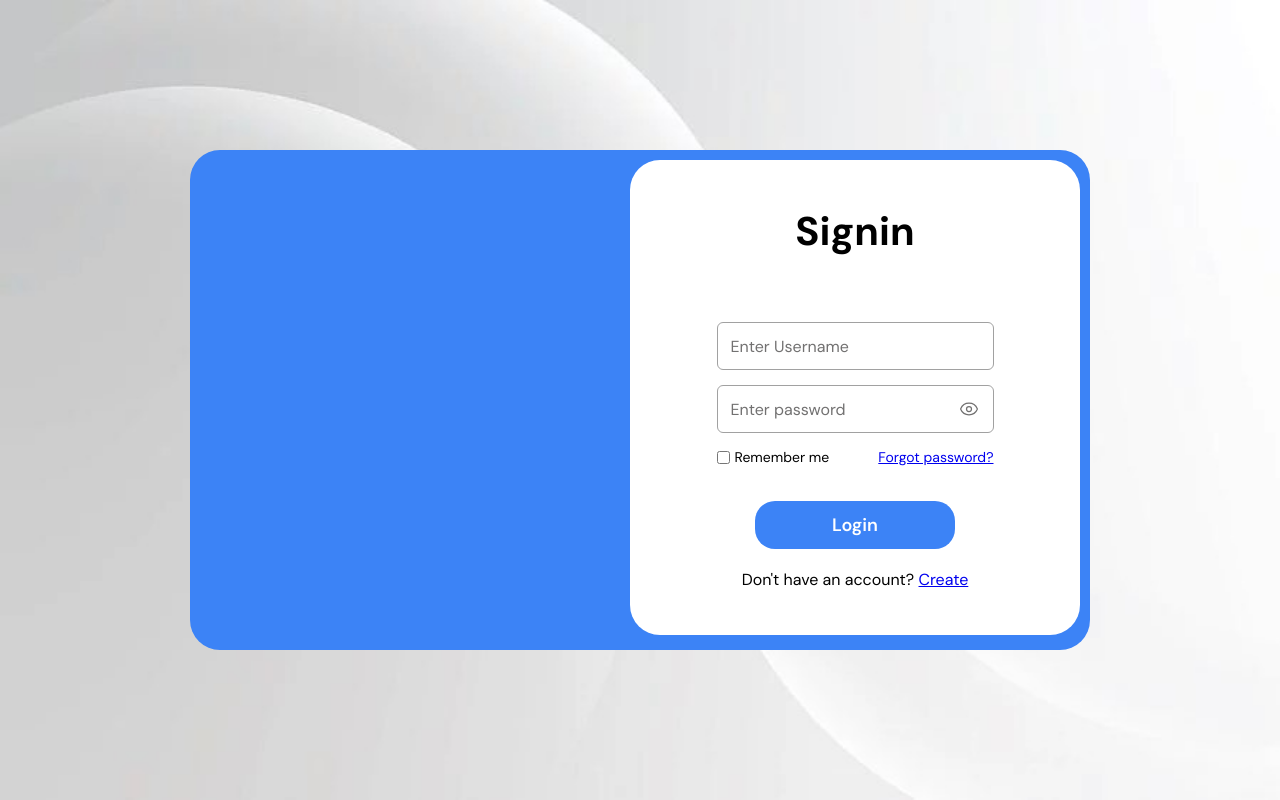
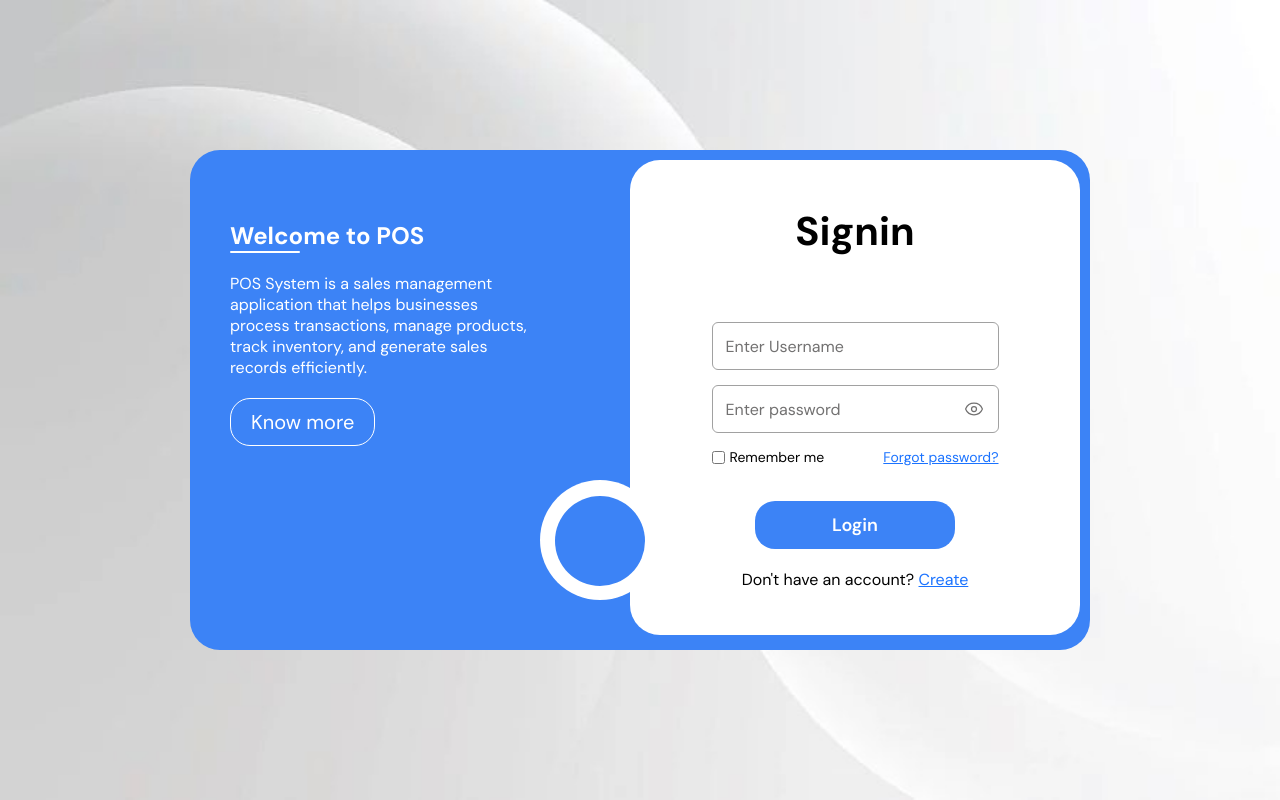
Before and after one commit to hasindu1238/computer-shop-pos, a plain HTML site: page frontend/pages/login/login.html in a window 1280 px wide. Drawn offline with Linux system fonts and the light colour scheme.

Commit message:
login page

```diff
--- a/frontend/assets/css/style.css
+++ b/frontend/assets/css/style.css
@@ -22,6 +22,7 @@ body{
     --primary-color:#3C83F6;
     --second-color: white;
     --text-color: #727171;
+    --link-color: #1b73ff;
 }
 
 .main {
@@ -74,7 +75,7 @@ body{
 }
 
 #password{
-    padding-right: 30px;
+    padding-right: 40px;
 }
 
 .floating-label{
@@ -156,3 +157,67 @@ body{
     display: block;
     margin: 0 auto;
 }
+
+.form-btn--submit:hover{
+    background-color: #0f56c9;
+}
+
+.form-link{
+    color: var(--link-color);
+}
+.form-link:hover{
+    text-decoration: none;
+}
+
+.left{
+    color: var(--second-color);
+    width: 300px;
+    position: absolute;
+    top: 180px;
+    margin: 40px;
+}
+
+.left p{
+    margin-top:20px;
+}
+
+.line{
+    height: 2px;
+    background-color: var(--second-color);
+    width: 70px;
+    border-radius: 5px;
+}
+
+.know-btn {
+    background-color: var(--primary-color);
+    color: var(--second-color);
+    font-size: 20px;
+    border: 1px solid white;
+    padding: 10px 20px;
+    border-radius: 20px;
+    margin-top: 20px;
+}
+
+.know-btn:hover{
+    background-color: #428aff;
+}
+
+.circle1{
+    height: 120px;
+    width:120px;
+    border-radius: 50%;
+    background-color: var(--second-color);
+    position: absolute;
+    top: 60%;
+    transform: translateX(350px);
+}
+
+.circle2{
+    height: 90px;
+    width:90px;
+    border-radius: 50%;
+    background-color: var(--primary-color);
+    position: absolute;
+    top: 62%;
+    transform: translateX(365px);
+}
--- a/frontend/assets/js/main.js
+++ b/frontend/assets/js/main.js
@@ -0,0 +1,12 @@
+function togglePassword(){
+    const passwordInput = document.getElementById("password")
+    const eyeIcon = document.querySelector(".eye-icon")
+
+    if (passwordInput.type === "password"){
+        passwordInput.type = "text"
+        eyeIcon.innerHTML = `<svg xmlns="http://www.w3.org/2000/svg" width="24" height="24" viewBox="0 0 24 24" fill="none" stroke="currentColor" stroke-width="1.5" stroke-linecap="round" stroke-linejoin="round" class="lucide lucide-eye-off-icon lucide-eye-off"><path d="M10.733 5.076a10.744 10.744 0 0 1 11.205 6.575 1 1 0 0 1 0 .696 10.747 10.747 0 0 1-1.444 2.49"/><path d="M14.084 14.158a3 3 0 0 1-4.242-4.242"/><path d="M17.479 17.499a10.75 10.75 0 0 1-15.417-5.151 1 1 0 0 1 0-.696 10.75 10.75 0 0 1 4.446-5.143"/><path d="m2 2 20 20"/></svg>`
+    }else {
+        passwordInput.type = "password"
+        eyeIcon.innerHTML = `<svg xmlns="http://www.w3.org/2000/svg" width="24" height="24" viewBox="0 0 24 24" fill="none" stroke="currentColor" stroke-width="1.5" stroke-linecap="round" stroke-linejoin="round" class="lucide lucide-eye-icon lucide-eye"><path d="M2.062 12.348a1 1 0 0 1 0-.696 10.75 10.75 0 0 1 19.876 0 1 1 0 0 1 0 .696 10.75 10.75 0 0 1-19.876 0"/><circle cx="12" cy="12" r="3"/></svg>`
+    }
+}
--- a/frontend/pages/login/login.html
+++ b/frontend/pages/login/login.html
@@ -23,7 +23,7 @@
                     <div class="input-group">
                         <input type="password" id="password" class="input-field" placeholder="" required>
                         <label for="password" class="floating-label">Enter password</label>
-                        <div class="eye-icon">
+                        <div class="eye-icon" onclick="togglePassword()">
                             <svg xmlns="http://www.w3.org/2000/svg" width="24" height="24" viewBox="0 0 24 24" fill="none" stroke="currentColor" stroke-width="1.5" stroke-linecap="round" stroke-linejoin="round" class="lucide lucide-eye-icon lucide-eye"><path d="M2.062 12.348a1 1 0 0 1 0-.696 10.75 10.75 0 0 1 19.876 0 1 1 0 0 1 0 .696 10.75 10.75 0 0 1-19.876 0"/><circle cx="12" cy="12" r="3"/></svg>
                         </div>
                     </div>
@@ -42,6 +42,15 @@
                     <p>Don't have an account? <a href="#" class="form-link">Create</a></p>
                 </div>
             </div>
+            <div class="left">
+                <h2>Welcome to POS</h2>
+                <div class="line"></div>
+                <p>POS System is a sales management application that helps businesses process transactions, manage products, track inventory, and generate sales records efficiently.</p>
+                <button class="know-btn">Know more</button>
+            </div>
+            <div class="circle1"></div>
+            <div class="circle2"></div>
         </div>
+        <script src="../../assets/js/main.js"></script>
     </body>
 </html>
```
